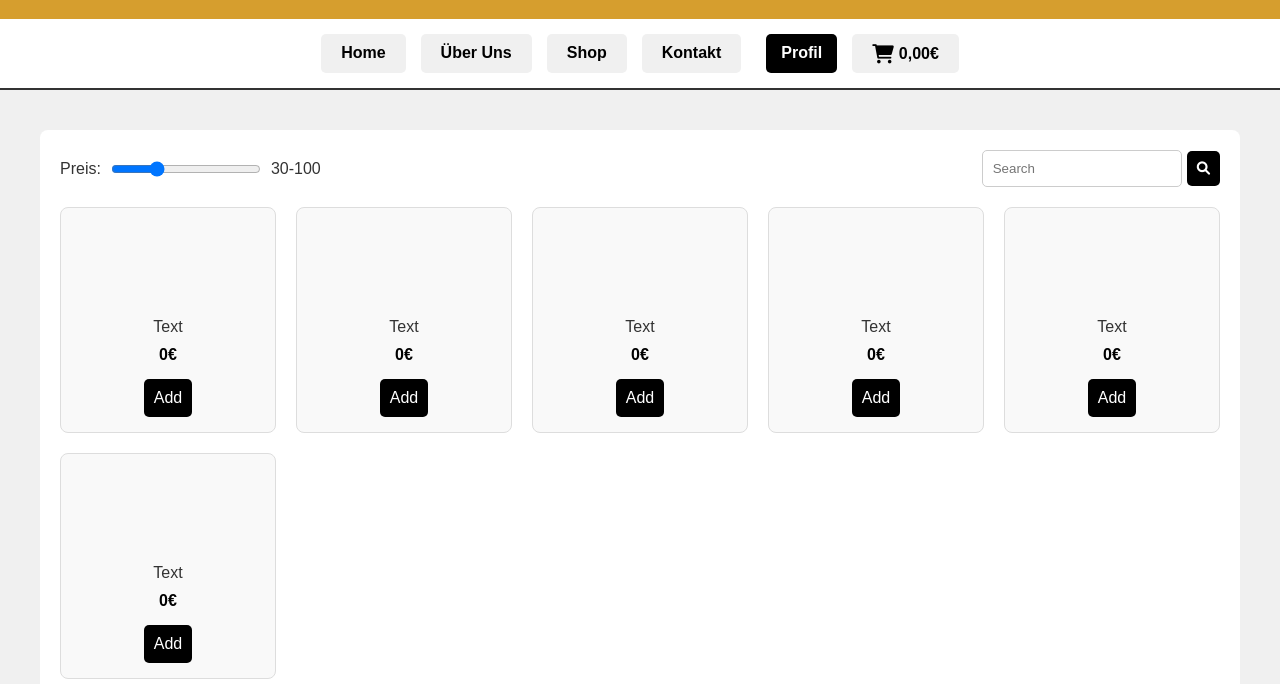
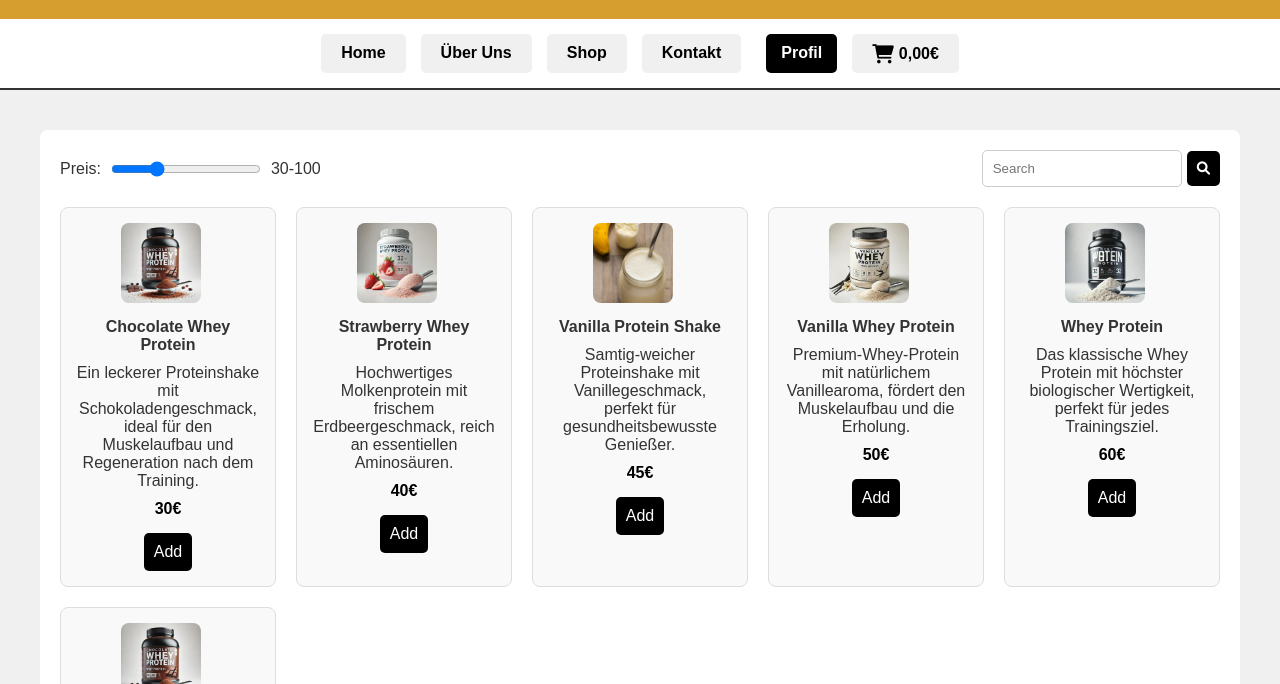
Before and after one commit to Diabloxss/wb2_prak, a plain HTML site: page fitTime/Shop.html in a window 1280 px wide. Shown: the part 116-800 px from the top of the page. Drawn offline with Linux system fonts and the light colour scheme.

Commit message:
New last changes

```diff
--- a/fitTime/Shop.html
+++ b/fitTime/Shop.html
@@ -44,39 +44,57 @@
         <!-- Produkte -->
         <div class="product-grid">
             <div class="product-card">
-                <div class="product-image"></div>
-                <p>Text</p>
-                <p class="price">0€</p>
+                <a href="Produktseite.html">
+                    <div class="product-image"><img src="images/chocolate_whey_protein.jpg" alt="Chocolate Whey Protein"></div>
+                </a>
+                <p><strong>Chocolate Whey Protein</strong></p>
+                <p class="description">Ein leckerer Proteinshake mit Schokoladengeschmack, ideal für den Muskelaufbau und Regeneration nach dem Training.</p>
+                <p class="price">30€</p>
                 <button class="add-btn">Add</button>
             </div>
             <div class="product-card">
-                <div class="product-image"></div>
-                <p>Text</p>
-                <p class="price">0€</p>
+                <a href="Produktseite.html">
+                    <div class="product-image"><img src="images/strawberry_whey_protein.jpg" alt="Strawberry Whey Protein"></div>
+                </a>
+                <p><strong>Strawberry Whey Protein</strong></p>
+                <p class="description">Hochwertiges Molkenprotein mit frischem Erdbeergeschmack, reich an essentiellen Aminosäuren.</p>
+                <p class="price">40€</p>
                 <button class="add-btn">Add</button>
             </div>
             <div class="product-card">
-                <div class="product-image"></div>
-                <p>Text</p>
-                <p class="price">0€</p>
+                <a href="Produktseite.html">
+                    <div class="product-image"><img src="images/Vanilla-Protein-Shake.jpg" alt="Vanilla Protein Shake"></div>
+                </a>
+                <p><strong>Vanilla Protein Shake</strong></p>
+                <p class="description">Samtig-weicher Proteinshake mit Vanillegeschmack, perfekt für gesundheitsbewusste Genießer.</p>
+                <p class="price">45€</p>
                 <button class="add-btn">Add</button>
             </div>
             <div class="product-card">
-                <div class="product-image"></div>
-                <p>Text</p>
-                <p class="price">0€</p>
+                <a href="Produktseite.html">
+                    <div class="product-image"><img src="images/vanilla_whey_protein.jpg" alt="Vanilla Whey Protein"></div>
+                </a>
+                <p><strong>Vanilla Whey Protein</strong></p>
+                <p class="description">Premium-Whey-Protein mit natürlichem Vanillearoma, fördert den Muskelaufbau und die Erholung.</p>
+                <p class="price">50€</p>
                 <button class="add-btn">Add</button>
             </div>
             <div class="product-card">
-                <div class="product-image"></div>
-                <p>Text</p>
-                <p class="price">0€</p>
+                <a href="Produktseite.html">
+                    <div class="product-image"><img src="images/whey_protein_image.jpg" alt="Whey Protein"></div>
+                </a>
+                <p><strong>Whey Protein</strong></p>
+                <p class="description">Das klassische Whey Protein mit höchster biologischer Wertigkeit, perfekt für jedes Trainingsziel.</p>
+                <p class="price">60€</p>
                 <button class="add-btn">Add</button>
             </div>
             <div class="product-card">
-                <div class="product-image"></div>
-                <p>Text</p>
-                <p class="price">0€</p>
+                <a href="Produktseite.html">
+                    <div class="product-image"><img src="images/chocolate_whey_protein.jpg" alt="Chocolate Whey Protein"></div>
+                </a>
+                <p><strong>Chocolate Whey Protein</strong></p>
+                <p class="description">Doppelte Schokoladenkraft für maximale Leistung und schnellen Muskelaufbau.</p>
+                <p class="price">100€</p>
                 <button class="add-btn">Add</button>
             </div>
         </div>
--- a/fitTime/css/style.css
+++ b/fitTime/css/style.css
@@ -606,10 +606,25 @@ body {
     justify-content: center;
 }
 
+.member-image img {
+    width: 100%;
+    height: 100%;
+    object-fit: cover; /* Bild skalieren und zentrieren */
+}
+
 .member-image::before {
-    content: "🖼️"; /* Platzhalter-Icon für das Bild */
+    content: ""; /* Platzhalter-Icon für das Bild */
     font-size: 48px;
     color: #999;
+    position: absolute;
+}
+
+.member-image img {
+    display: block;
+}
+
+.member-image img[src] {
+    display: inline; /* Platzhalter-Icon nur anzeigen, wenn kein Bild vorhanden */
 }
 
 .team-member h3 {
```
Also changed, not shown: fitTime/Produktseite.html (+17 -3 lines), fitTime/Warenkorb.html (+3 -3 lines), fitTime/über_Uns.html (+6 -6 lines), fitTime/images/Almajed.jpg (added), fitTime/images/Kasem.jpg (added), 1 other file.
